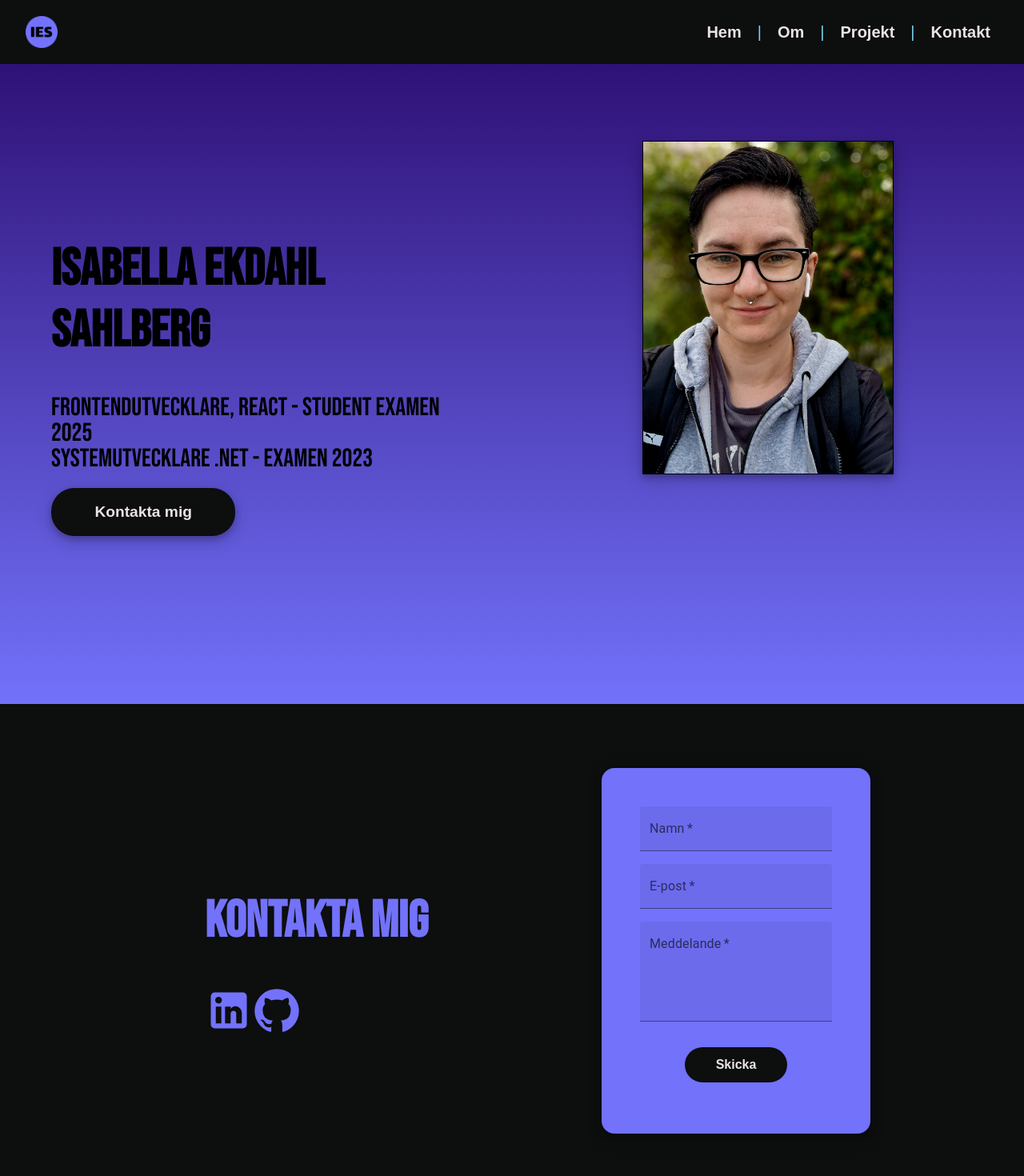
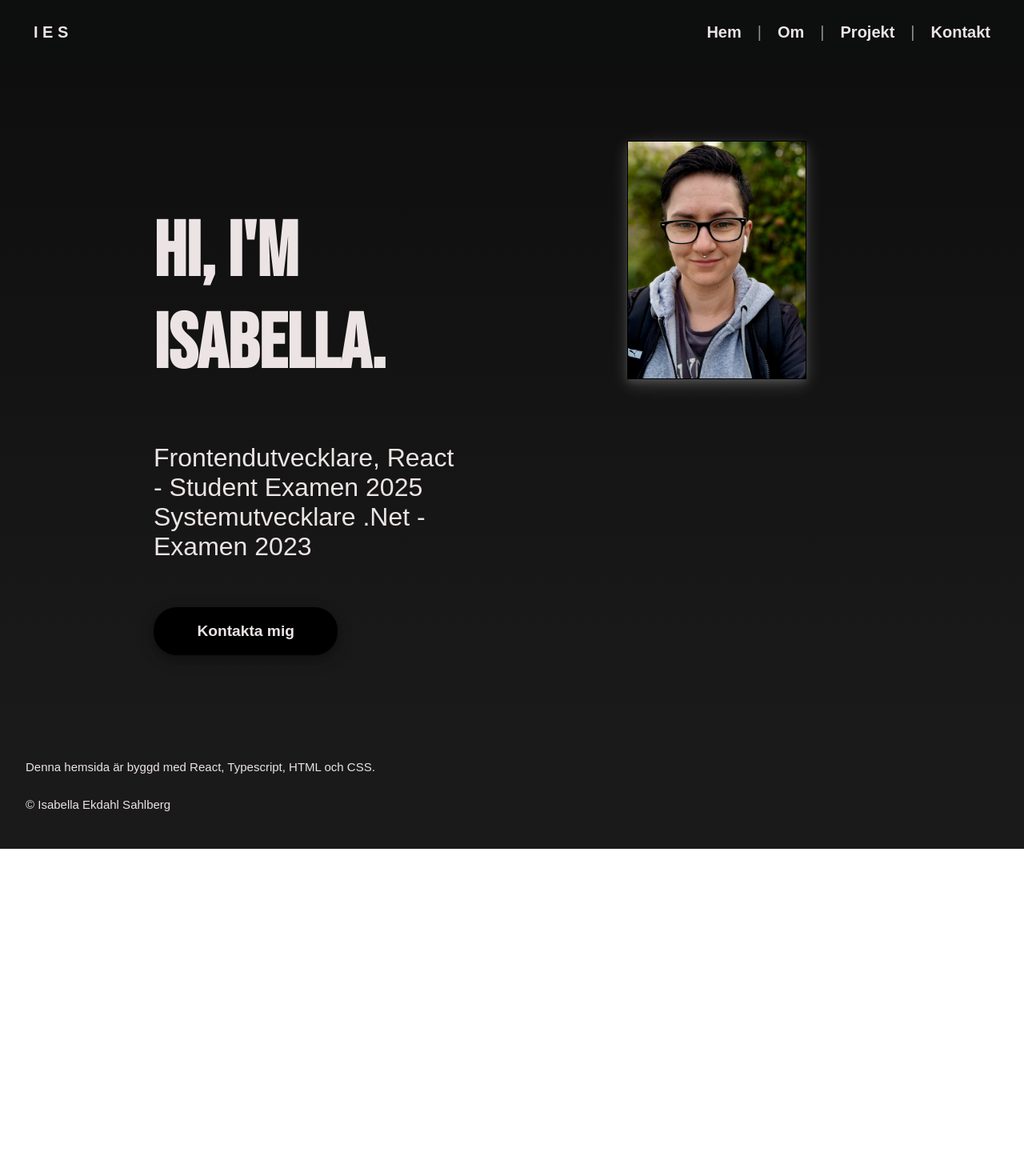
Before and after one commit to isabellaes/portfolio, a React (Create React App) app: page / in a window 1280 px wide. Shown: the top 1470 px of the page at 80% size. After the commit the page ends 1061 px from the top, so only its background shows below. Built offline with nearby package versions, Linux system fonts and the light colour scheme.

Commit message:
design update

```diff
--- a/src/components/ContactForm.tsx
+++ b/src/components/ContactForm.tsx
@@ -45,6 +45,7 @@ const ContactForm = () => {
   };
   return (
     <Box sx={{ flexGrow: 1 }}>
+      <p className="bold-text">Kontaktformulär</p>
       <form onSubmit={sendEmail} className={"form-container"}>
         <TextField
           required
--- a/src/components/NavBar.tsx
+++ b/src/components/NavBar.tsx
@@ -19,7 +19,7 @@ const NavBar = () => {
     <Box sx={{ flexGrow: 1 }}>
       <div className="main-row-100-black">
         <div className="Nav-Bar-Box-right">
-          <img src={IconNavbar} alt="icon" />
+          <p className={"Link"}>I E S</p>
         </div>
         <div className="Nav-Bar-Box">
           <NavLink to="/" style={{ textDecoration: "none" }}>
--- a/src/pages/AboutPage.tsx
+++ b/src/pages/AboutPage.tsx
@@ -5,9 +5,14 @@ import image from "../assets/profilbild.jpg";
 
 const AboutPage = () => {
   return (
+    <div className="main-container">
+      <div className="main-row-100">
+        <div className="aside-10"></div>
+        <div className="main-column-80">
           <div className="main-row">
             <div className="box-column-50">
               <h1 className={"bold-text"}>Om mig</h1>
+              <img src={image} className="img-portrait-desktop-about"></img>
               <h6>Namn:</h6>
               <p>Isabella Ekdahl Sahlberg</p>
               <h6>Ålder:</h6>
@@ -20,23 +25,24 @@ const AboutPage = () => {
               <p>Programmering, kriminalserier, fotografering.</p>
               <h6>3 bästa egenskaper:</h6>
               <p>
-          Bra på problemlösning och logiskt tänkande. Driven. Tycker om att lära
-          mig nya saker.
+                Bra på problemlösning och logiskt tänkande. Driven. Tycker om
+                att lära mig nya saker.
               </p>
             </div>
             <div className="box-column-50">
               <p className={"bold-text"}>Bakgrund</p>
               <p>
-          Tidigare har jag jobbat inom vård och omsorg, lokalvård samt butik.
-          Jag är utbildad systemutvecklare, tog examen våren 2023 och studerar
-          nu till frontendutvecklare React. Mitt intresse för programmering
-          började ganska tidigt när jag i ungdomen höll på en del med css och
-          html. Har alltid velat lära mig att bygga hemsidor men det tog några
-          år innan jag sökte mig in till programmering. Jag har alltid tyckt om
-          problemlösning och matematik. Jag började studera till
-          systemutvecklare hösten 2021 och läste då mestadels C# och .Net. Det
-          bästa med programmeringen är att lösa problem och att få skapa nya
-          saker. Jag tycker också om att lära mig nya saker och det är något jag
+                Tidigare har jag jobbat inom vård och omsorg, lokalvård samt
+                butik. Jag är utbildad systemutvecklare, tog examen våren 2023
+                och studerar nu till frontendutvecklare React. Mitt intresse för
+                programmering började ganska tidigt när jag i ungdomen höll på
+                en del med css och html. Har alltid velat lära mig att bygga
+                hemsidor men det tog några år innan jag sökte mig in till
+                programmering. Jag har alltid tyckt om problemlösning och
+                matematik. Jag började studera till systemutvecklare hösten 2021
+                och läste då mestadels C# och .Net. Det bästa med
+                programmeringen är att lösa problem och att få skapa nya saker.
+                Jag tycker också om att lära mig nya saker och det är något jag
                 alltid får utforska inom programmering.
               </p>
               <p className={"bold-text"}>Tech stack</p>
@@ -62,6 +68,10 @@ const AboutPage = () => {
               </ul>
             </div>
           </div>
+        </div>
+        <div className="aside-10"></div>
+      </div>
+    </div>
   );
 };
 
--- a/src/pages/HomePage.tsx
+++ b/src/pages/HomePage.tsx
@@ -1,26 +1,22 @@
 import "../style/style.css";
+import NavBar from "../components/NavBar";
 import Footer from "../components/Footer";
 import "../style/mobile.css";
 import "../style/tablet.css";
 import { NavLink } from "react-router-dom";
 import image from "../assets/profilbild.jpg";
-import ContactForm from "../components/ContactForm";
-import LinkedInIcon from "@mui/icons-material/LinkedIn";
-import GitHubIcon from "@mui/icons-material/GitHub";
-import AboutPage from "./AboutPage";
-import ProjectsPage from "./ProjectsPage";
 
 const HomePage = () => {
   return (
-    <div className={"container-home"}>
-      <div className="main-row background-gradient">
+    <div className={"container-home  center background-gradient"}>
+      <div className="main-row-80 ">
         <div className="content-home">
           <img
             src={image}
             alt="portrait"
             className={"img-portrait-tabletmobile"}
           />
-          <h1>Isabella Ekdahl Sahlberg</h1>
+          <h1>Hi, I'm Isabella.</h1>
           <p className="home">
             Frontendutvecklare, React - Student Examen 2025
           </p>
@@ -34,35 +30,6 @@ const HomePage = () => {
           <img src={image} alt="portrait" className={"img-portrait-desktop"} />
         </div>
       </div>
-      <div className="main-row-100-black center">
-        <div className="box-column-30">
-          <h1>Kontakta mig</h1>
-          <div className="row">
-            <a
-              className={"home-linkedin"}
-              href="https://www.linkedin.com/in/isabella-ekdahl-sahlberg-a99828220/"
-            >
-              <LinkedInIcon sx={{ fontSize: 60 }}></LinkedInIcon>
-            </a>
-            <a
-              className={"home-linkedin"}
-              href=" https://github.com/isabellaes?tab=repositories"
-            >
-              <GitHubIcon sx={{ fontSize: 60 }}></GitHubIcon>
-            </a>
-          </div>
-        </div>
-        <div className="box-column-30">
-          <ContactForm></ContactForm>
-        </div>
-      </div>
-      {/*   <div className="main-row-100-black">
-        <AboutPage></AboutPage>
-      </div> */}
-
-      <div className="main-row background-gradient-reverse">
-        <ProjectsPage></ProjectsPage>
-      </div>
     </div>
   );
 };
--- a/src/pages/ProjectsPage.tsx
+++ b/src/pages/ProjectsPage.tsx
@@ -25,6 +25,10 @@ const ProjectsPage = () => {
   }
 
   return (
+    <div className="main-container">
+      <div className="main-row-100">
+        <div className="aside-10"></div>
+        <div className="main-column-80">
           <div className="main-row">
             <div className="box-column-30">
               <p className={"bold-text"}>Mina projekt</p>
@@ -42,7 +46,10 @@ const ProjectsPage = () => {
               >
                 &gt; Express-API
               </button>
-        <button className="button" onClick={() => handleOnChange("Blogg")}>
+              <button
+                className="button"
+                onClick={() => handleOnChange("Blogg")}
+              >
                 &gt; Blogg
               </button>
             </div>
@@ -55,6 +62,10 @@ const ProjectsPage = () => {
               ></Project>
             </div>
           </div>
+        </div>
+        <div className="aside-10"></div>
+      </div>
+    </div>
   );
 };
 
--- a/src/style/style.css
+++ b/src/style/style.css
@@ -25,7 +25,7 @@
     padding: 0;
     margin: 0;
     width: 10%;
-    background: linear-gradient(rgb(47, 17, 119), rgb(114, 114, 251));
+    background-color: rgb(223, 230, 239);
   }
 
   .main-column-80 {
@@ -36,7 +36,6 @@
     width: 80%;
     background-color: rgb(223, 230, 239);
     box-sizing: border-box;
-    box-shadow: 0 4px 8px 0 rgba(0, 0, 0, 0.2), 0 6px 20px 0 rgba(0, 0, 0, 0.19);
   }
   .box-column-50 {
     display: flex;
@@ -66,11 +65,11 @@
     padding: 2em;
     margin: 0;
     box-sizing: border-box;
-    background-color: rgb(13, 14, 14);
+    background-color: rgb(26, 26, 26);
   }
 
   .footer p {
-    color: rgb(103, 182, 251);
+    color: rgb(236, 228, 228);
   }
 
   p {
@@ -160,17 +159,18 @@
   }
 
   .content-home h1 {
-    font-size: 4em;
+    font-size: 6em;
     margin-top: 30%;
     font-family: "Bebas Neue", sans-serif;
+    color: rgb(236, 228, 228);
     font-weight: 800;
   }
   .home {
     font-size: 2em;
-    font-family: "Bebas Neue", sans-serif;
+    font-family: "Montserrat", sans-serif;
+    color: rgb(236, 228, 228);
     margin: 0;
     padding: 0;
-    line-height: 1em;
   }
 
   .contact-button {
@@ -186,8 +186,8 @@
     cursor: pointer;
     width: 10em;
     font-family: "Montserrat", sans-serif;
-    background-color: rgb(13, 14, 14);
-    margin-top: 1em;
+    background-color: rgb(0, 0, 0);
+    margin-top: 3em;
     font-weight: 600;
     box-shadow: 0 4px 8px 0 rgba(0, 0, 0, 0.2), 0 6px 20px 0 rgba(0, 0, 0, 0.19);
   }
@@ -210,9 +210,20 @@
   .img-portrait-desktop {
     float: right;
     width: 70%;
+    margin-bottom: 2em;
     border: 1px solid black;
     box-sizing: border-box;
-    box-shadow: 0 4px 8px 0 rgba(0, 0, 0, 0.2), 0 6px 20px 0 rgba(0, 0, 0, 0.19);
+    box-shadow: 0 4px 8px 0 rgba(168, 166, 166, 0.2),
+      0 6px 20px 0 rgba(253, 253, 253, 0.19);
+  }
+
+  .img-portrait-desktop-about {
+    float: right;
+    width: 50%;
+    margin-bottom: 2em;
+    border: 1px solid black;
+    box-sizing: border-box;
+    box-shadow: 0 4px 8px 0 rgba(1, 1, 1, 0.2), 0 6px 20px 0 rgba(9, 9, 9, 0.19);
   }
 
   /* Style for contactcomponent */
@@ -224,9 +235,9 @@
     width: fit-content;
     padding: 3em;
     box-shadow: 0 4px 8px 0 rgba(0, 0, 0, 0.2), 0 6px 20px 0 rgba(0, 0, 0, 0.19);
-    background-color: rgb(114, 114, 251);
+    background-color: rgb(223, 230, 239);
     border-radius: 1em;
-    margin: 5em;
+    margin-top: 5em;
   }
 
   .submit-button {
@@ -250,6 +261,7 @@
     width: 8em;
     font-family: "Montserrat", sans-serif;
     background-color: rgb(13, 14, 14);
+    box-shadow: 0 4px 8px 0 rgba(1, 1, 1, 0.2), 0 6px 20px 0 rgba(9, 9, 9, 0.19);
     margin-top: 1em;
     margin-bottom: 1em;
     font-weight: 600;
@@ -269,7 +281,7 @@
   .Link-p {
     font-family: "Montserrat", sans-serif;
     font-size: 20px;
-    color: rgb(120, 208, 239);
+    color: rgb(144, 144, 144);
     text-align: center;
     padding: 10px;
   }
@@ -347,7 +359,7 @@
     flex-direction: row;
   }
   .background-gradient {
-    background: linear-gradient(rgb(47, 17, 119), rgb(114, 114, 251));
+    background: linear-gradient(rgb(14, 14, 14), rgb(26, 26, 26));
   }
   .background-gradient-reverse {
     background: linear-gradient(rgb(114, 114, 251), rgb(47, 17, 119));
@@ -356,4 +368,9 @@
   .background-light {
     background-color: rgb(114, 114, 251);
   }
+  .main-row-80 {
+    display: flex;
+    flex-direction: row;
+    width: 80%;
+  }
 }
```
Lines whose indentation alone changed are shown as unchanged.
